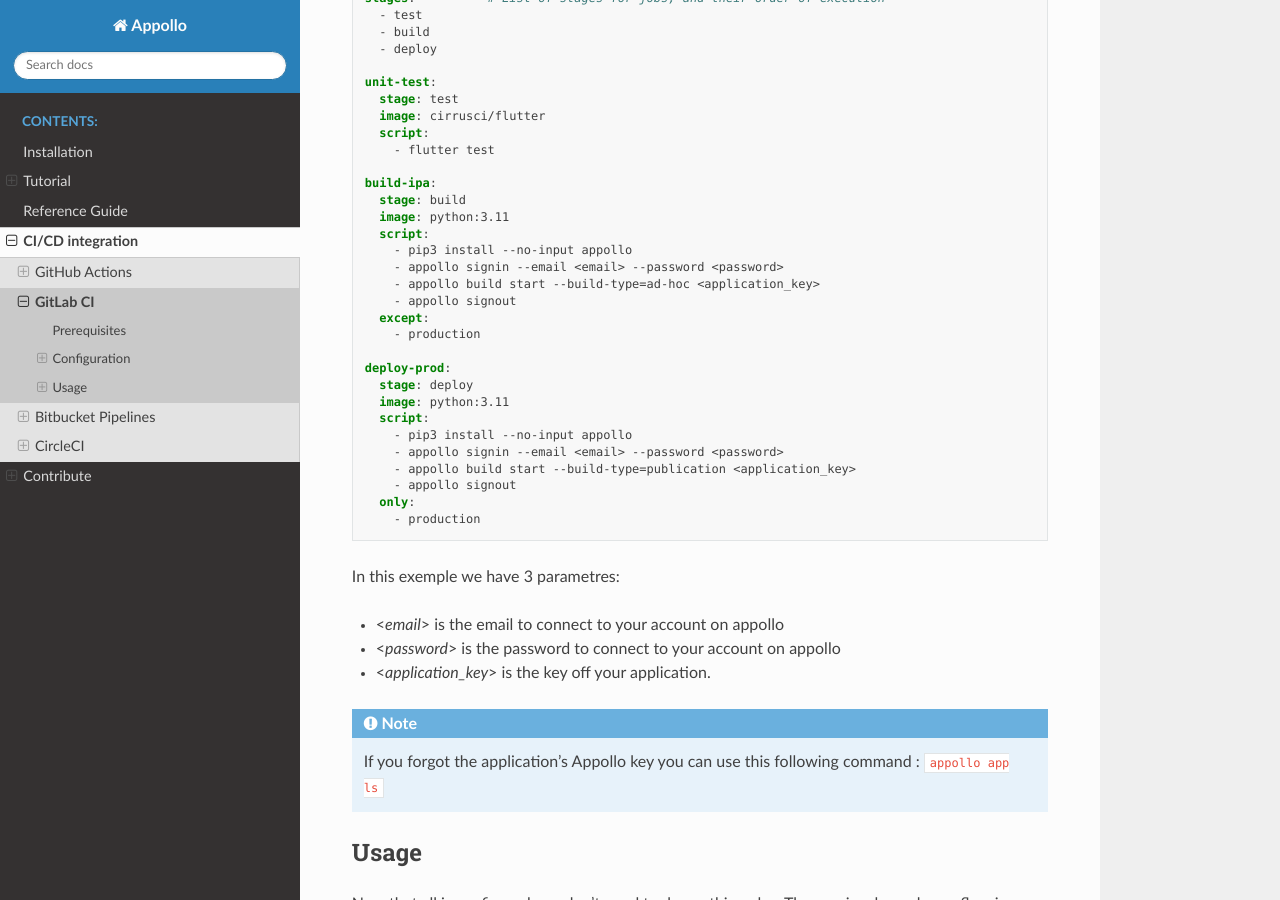
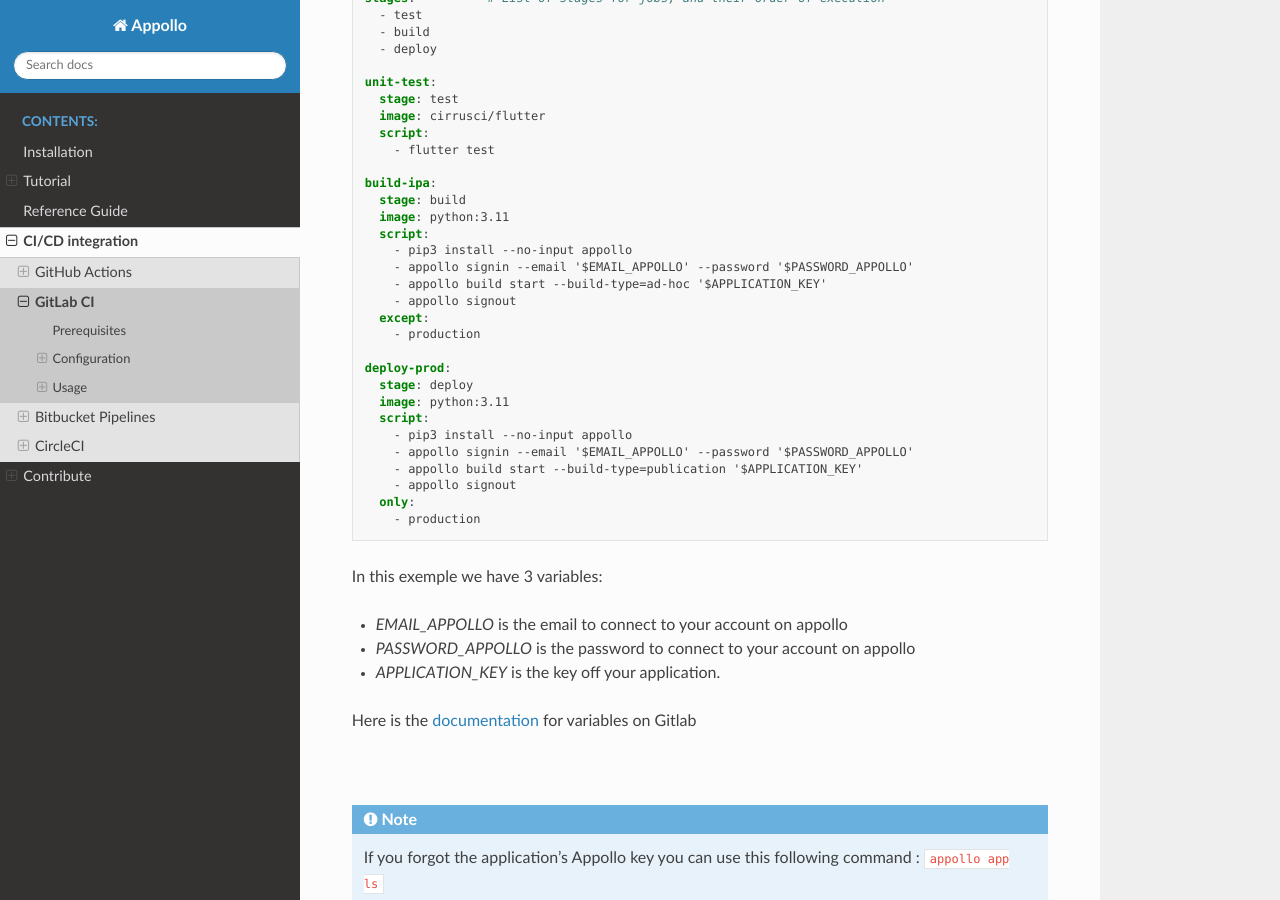
Before and after one commit to Odevio/Odevio-CLI, a Sphinx documentation site: the page built from docs/ci_cd/2_gitlab_ci.txt, in a window 1280 px wide and 900 px high, scrolled down 1163 px. Built offline with Sphinx 7.4.7 and the Read the Docs theme 2.0.0, drawn with Linux system fonts in a browser that asks for light colours.

Commit message:
updat doc ci with variable

```diff
--- a/docs/ci_cd/2_gitlab_ci.txt
+++ b/docs/ci_cd/2_gitlab_ci.txt
@@ -58,8 +58,8 @@
       image: python:3.11
       script:
         - pip3 install --no-input appollo
-        - appollo signin --email <email> --password <password>
-        - appollo build start --build-type=ad-hoc <application_key>
+        - appollo signin --email '$EMAIL_APPOLLO' --password '$PASSWORD_APPOLLO'
+        - appollo build start --build-type=ad-hoc '$APPLICATION_KEY'
         - appollo signout
       except:
         - production
@@ -69,17 +69,21 @@
       image: python:3.11
       script:
         - pip3 install --no-input appollo
-        - appollo signin --email <email> --password <password>
-        - appollo build start --build-type=publication <application_key>
+        - appollo signin --email '$EMAIL_APPOLLO' --password '$PASSWORD_APPOLLO'
+        - appollo build start --build-type=publication '$APPLICATION_KEY'
         - appollo signout
       only:
         - production
 
-In this exemple we have 3 parametres:
+In this exemple we have 3 variables:
 
-* <*email*> is the email to connect to your account on appollo
-* <*password*> is the password to connect to your account on appollo
-* <*application_key*> is the key off your application.
+* *EMAIL_APPOLLO* is the email to connect to your account on appollo
+* *PASSWORD_APPOLLO* is the password to connect to your account on appollo
+* *APPLICATION_KEY* is the key off your application.
+
+Here is the `documentation <https://docs.gitlab.com/ee/ci/variables/#for-a-project>`_ for variables on Gitlab
+
+|
 
 .. note::
     If you forgot the application's Appollo key you can use this following command :  ``appollo app ls``
```
Also changed, not shown: docs/ci_cd/1_github_actions.txt (+12 -8 lines), docs/ci_cd/3_bitbucket_pipelines.txt (+12 -8 lines), docs/ci_cd/4_circle_ci.txt (+12 -8 lines), 1 other file.
